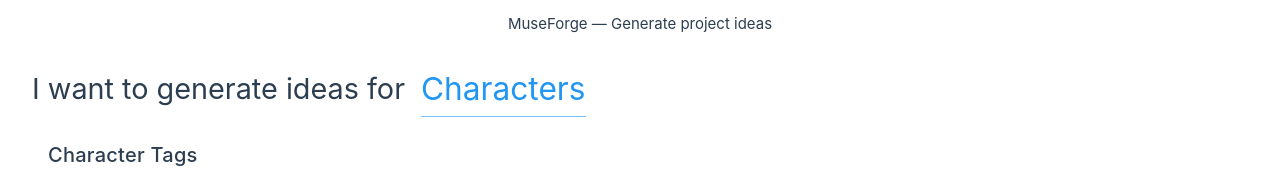
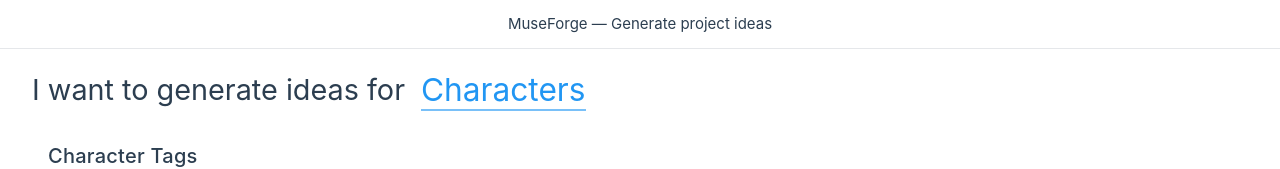
Before and after one commit to pixelGoblin/MuseForge, a Vue app: page / in a window 1280 px wide. Shown: the top 169 px of the page. Built offline with nearby package versions, Linux system fonts and the light colour scheme.

Commit message:
refactor: change generateInspiration function. Add divider between main and header.

```diff
--- a/src/App.vue
+++ b/src/App.vue
@@ -11,7 +11,7 @@
     </span>
 
   </header>
-
+  <v-divider></v-divider>
   <main>
     <div class="main-content">
       <KeywordFields />
--- a/src/components/KeywordFields.vue
+++ b/src/components/KeywordFields.vue
@@ -31,18 +31,19 @@
       alert('Please select at least one category');
       return;
     }
-    const currentType = tagsStore.selectedType;
-    const categories  = tagsStore.orderedCategories[currentType];
+    const vowels = ['a', 'e', 'i', 'o', 'u'];
+    // const currentType = tagsStore.selectedType;
+    // const categories  = tagsStore.orderedCategories[currentType];
     const selectedKeys = selectedCategories.value
 
     const orderedKeys = selectedKeys.sort((a, b) => { a.order - b.order });
 
     const parts = orderedKeys.map(key => {
       const randomTag = key.tags[Math.floor(Math.random() * key.tags.length)]
-      return `${randomTag} (${key.displayName})`
+      const result = key.formula(randomTag);
+      return result;
     })
-
-    console.log(parts.join(' '));
+    console.log(`${vowels.includes(parts[0][0].toLowerCase()) ? 'An' : 'A'} ${parts.join(' ')}.`);
 
     // const generated = {};
     // for (const category of selectedCategories.value) {
@@ -150,7 +151,7 @@
     <v-container v-if="selectedType === 'prop'" class="mx-auto px-0">
       <v-card-title>Prop Tags</v-card-title>
       <v-card-text>
-        <template v-for="category in characterCategories">
+        <template v-for="category in propCategories">
           <v-chip
             v-if="!selectedCategories.includes(category)"
             :key="category"
@@ -209,10 +210,10 @@
 
 .underline {
   position: absolute;
-  bottom: -2px;
+  bottom: 5px;
   left: 0;
   right: 0;
-  height: 1px;
+  height: 2px;
   background: currentColor;
   opacity: 0.6;
 }
```
